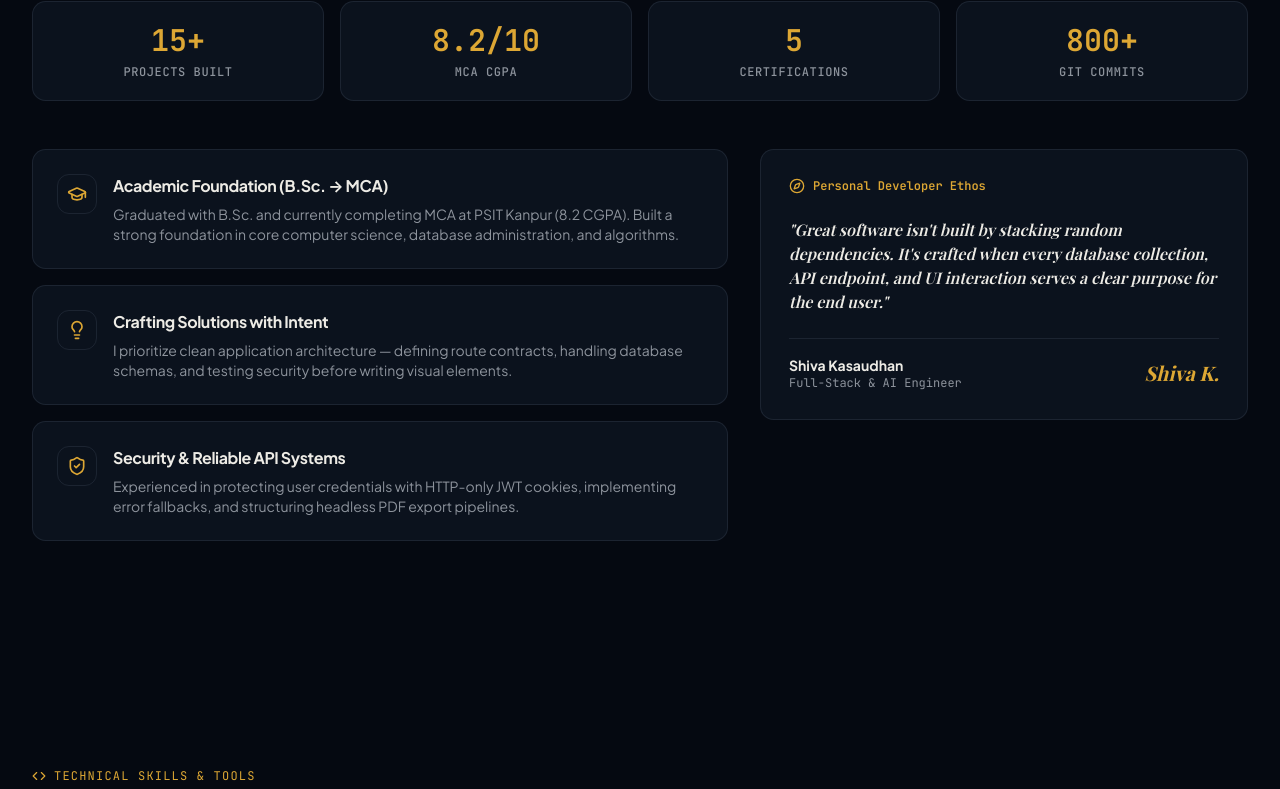
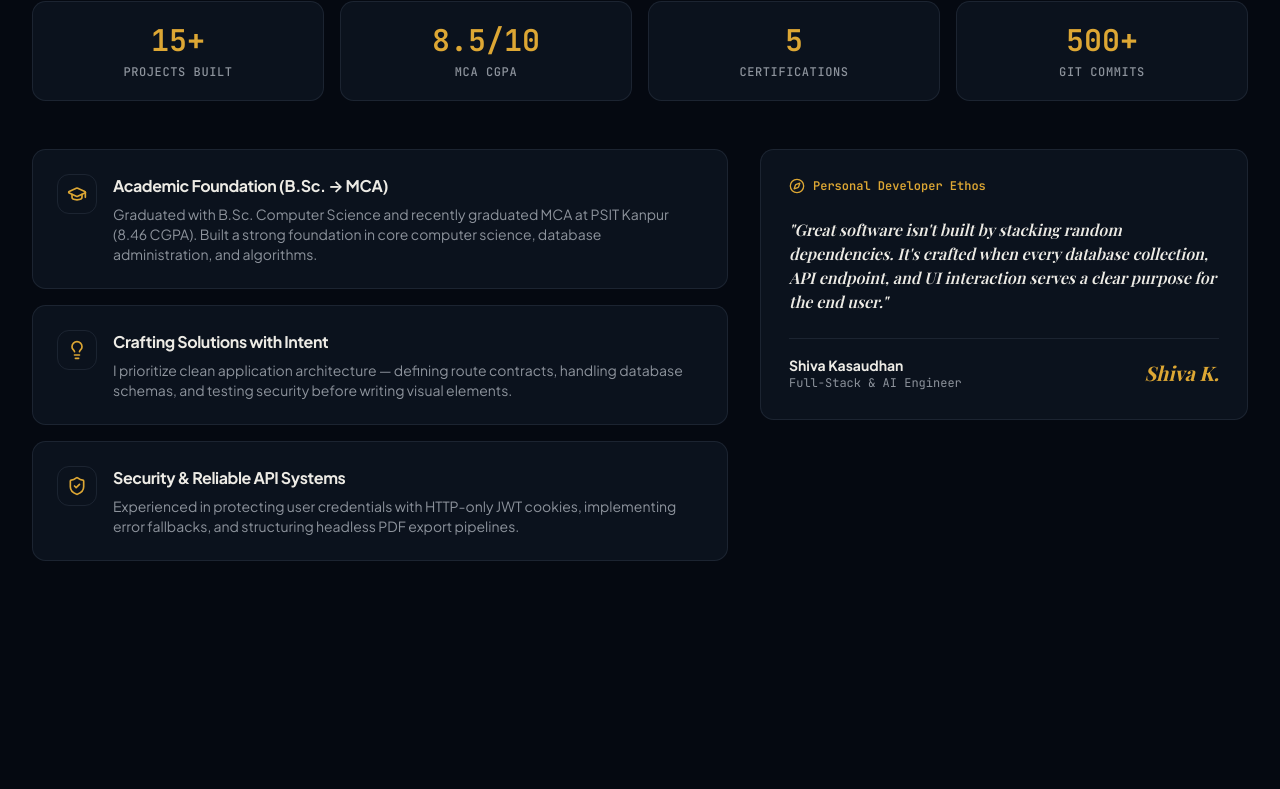
Before and after one commit to Shiva181006/shiva-portfolio, a React (Vite) app: page / in a window 1280 px wide. Shown: the part 1272-2061 px from the top of the page. Built offline with nearby package versions, Linux system fonts and the light colour scheme; a web font is replaced by a local one.

Commit message:
Fix the icons in the about section and also enhance the text and functionality

```diff
--- a/src/features/about/AboutSection.jsx
+++ b/src/features/about/AboutSection.jsx
@@ -6,7 +6,7 @@ const story = [
   {
     icon: GraduationCap,
     title: "Academic Foundation (B.Sc. → MCA)",
-    text: "Graduated with B.Sc. and currently completing MCA at PSIT Kanpur (8.2 CGPA). Built a strong foundation in core computer science, database administration, and algorithms.",
+    text: "Graduated with B.Sc. Computer Science and recently graduated MCA at PSIT Kanpur (8.46 CGPA). Built a strong foundation in core computer science, database administration, and algorithms.",
   },
   {
     icon: Lightbulb,
@@ -22,9 +22,9 @@ const story = [
 
 const stats = [
   { label: "Projects Built", value: 15, suffix: "+" },
-  { label: "MCA CGPA", value: 8.2, suffix: "/10", decimals: 1 },
+  { label: "MCA CGPA", value: 8.46, suffix: "/10", decimals: 1 },
   { label: "Certifications", value: 5, suffix: "" },
-  { label: "Git Commits", value: 800, suffix: "+" },
+  { label: "Git Commits", value: 500, suffix: "+" },
 ];
 
 function Counter({ value, suffix, decimals = 0 }) {
```
